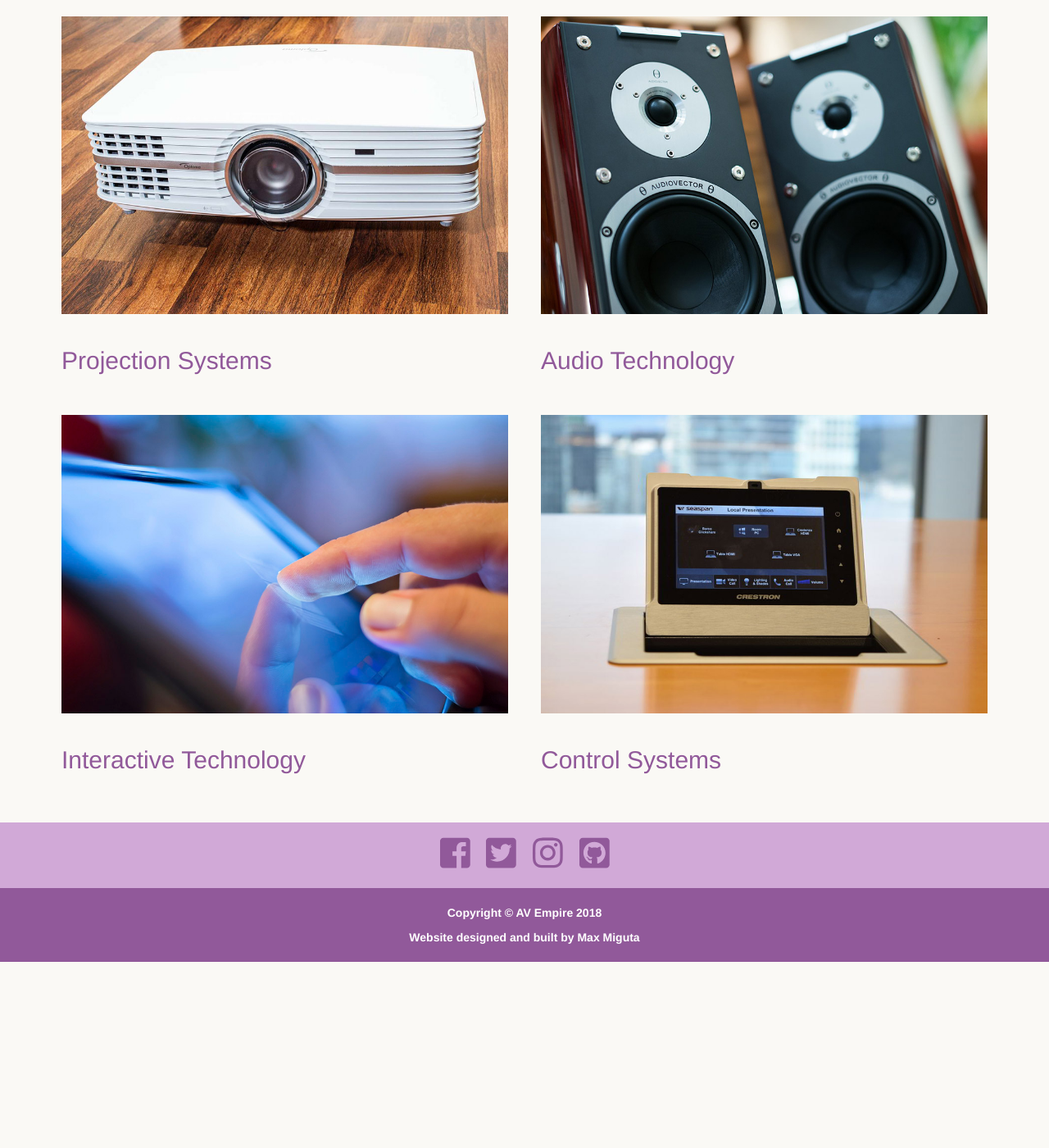
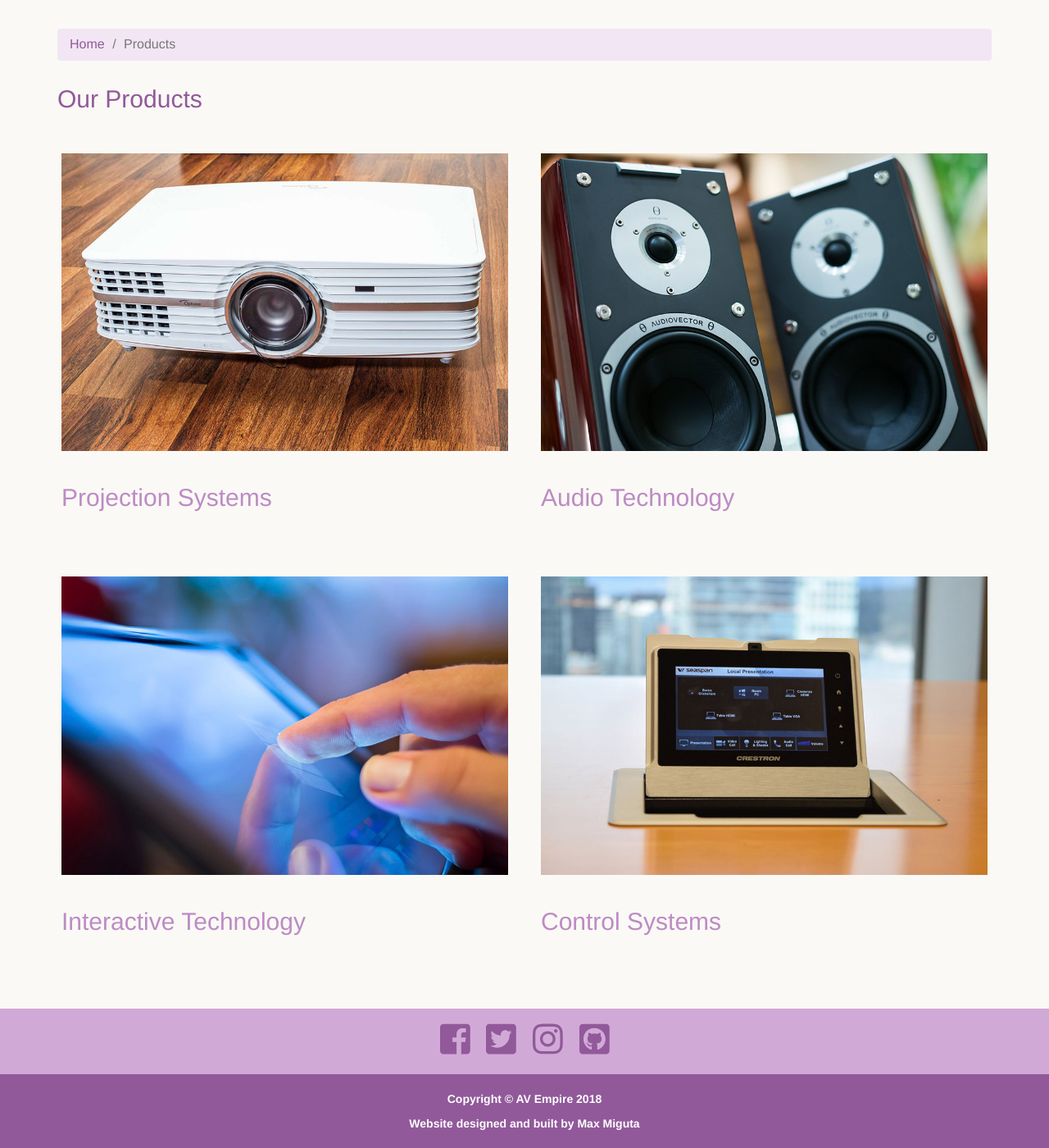
Before and after one commit to maxmiguta/project3, a Django app: page /products/categories/ in a window 1280 px wide. Shown: the part 52-1452 px from the top of the page at 82% size. Before the commit the page ends 1225 px from the top, so only its background shows below. Run offline with Django 3.2, Linux system fonts and the light colour scheme; some libraries are stand-ins or nearby versions.

Commit message:
Added Breadcrumb functionality

```diff
--- a/templates/products/categories.html
+++ b/templates/products/categories.html
@@ -1,44 +1,61 @@
-{% extends "base.html" %}
+{% extends 'base.html' %}
 {% load staticfiles %}
+
 {% block content %}
-    <div class="container">
+    <section class="container">
+        <ol class="breadcrumb bcrumb-margins">
+            <li class="breadcrumb-item">
+                <a href="{% url 'index' %}">Home</a>
+            </li>
+            <li class="breadcrumb-item active">Products</li>
+        </ol>
+        <h2>Our Products</h2>
+        <br>
         <div class="row">
-        <div class="card col-xs-12 col-sm-6">
-            <a href="/products/visual">
+            <article class="card col-xs-12 col-sm-6">
+                <a class="hover-link" href="/products/visual">
                     <div class="zoom">
                         <img class="img-responsive" src="{% static "img/categories/projector.jpg" %}" alt="Projection Systems">
-                    <div class="overlay"><h1>See our products</h1></div>
+                        <div class="overlay">
+                            <h1>See our products</h1>
                         </div>
-                <h2>Projection Systems</h2>
+                    </div>
+                    <h2 class="product-heading">Projection Systems</h2>
                 </a>
-        </div>
-        <div class="card col-xs-12 col-sm-6">
-            <a href="/products/audio">
+            </article>
+            <article class="card col-xs-12 col-sm-6">
+                <a class="hover-link" href="/products/audio">
                     <div class="zoom">
                         <img class="img-responsive" src="{% static "img/categories/speakers.jpg" %}" alt="Audio Technology">
-                    <div class="overlay"><h1>See our products</h1></div>
+                        <div class="overlay">
+                            <h1>See our products</h1>
                         </div>
-                <h2>Audio Technology</h2>
+                    </div>
+                    <h2 class="product-heading">Audio Technology</h2>
                 </a>
-        </div>
-        <div class="card col-xs-12 col-sm-6">
-            <a href="/products/interactive">
+            </article>
+            <article class="card col-xs-12 col-sm-6">
+                <a class="hover-link" href="/products/interactive">
                     <div class="zoom">
                         <img class="img-responsive" src="{% static "img/categories/interactive.jpg" %}" alt="Interactive Technology">
-                    <div class="overlay"><h1>See our products</h1></div>
+                        <div class="overlay">
+                            <h1>See our products</h1>
                         </div>
-                <h2>Interactive Technology</h2>
+                    </div>
+                    <h2 class="product-heading">Interactive Technology</h2>
                 </a>
-        </div>
-        <div class="card col-xs-12 col-sm-6">
-            <a href="/products/control">
+            </article>
+            <article class="card col-xs-12 col-sm-6">
+                <a class="hover-link" href="/products/control">
                     <div class="zoom">
                         <img class="img-responsive" src="{% static "img/categories/control.jpg" %}" alt="Control Systems">
-                    <div class="overlay"><h1>See our products</h1></div>
-                </div>
-                <h2>Control Systems</h2>
-            </a>
+                        <div class="overlay">
+                            <h1>See our products</h1>
                         </div>
                     </div>
+                    <h2 class="product-heading">Control Systems</h2>
+                </a>
+            </article>
         </div>
+    </section>
 {% endblock %}
```
Also changed, not shown: templates/products/audio.html (+10 -0 lines), templates/products/control.html (+10 -0 lines), templates/products/interactive.html (+10 -0 lines), templates/products/visual.html (+10 -0 lines). Lines whose indentation alone changed are shown as unchanged.
